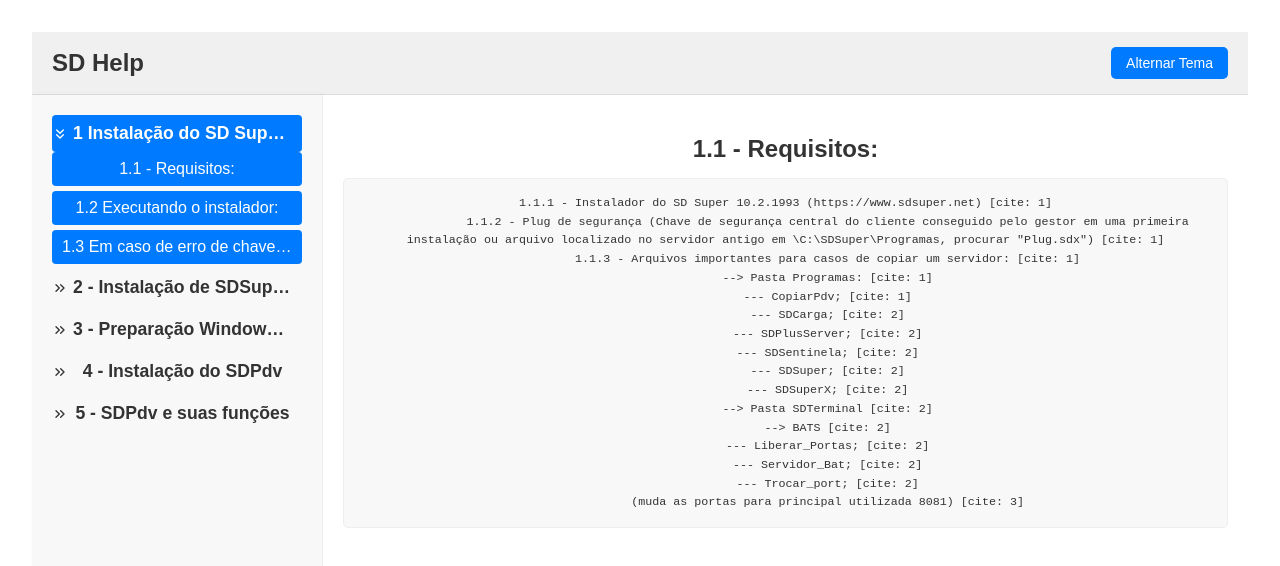
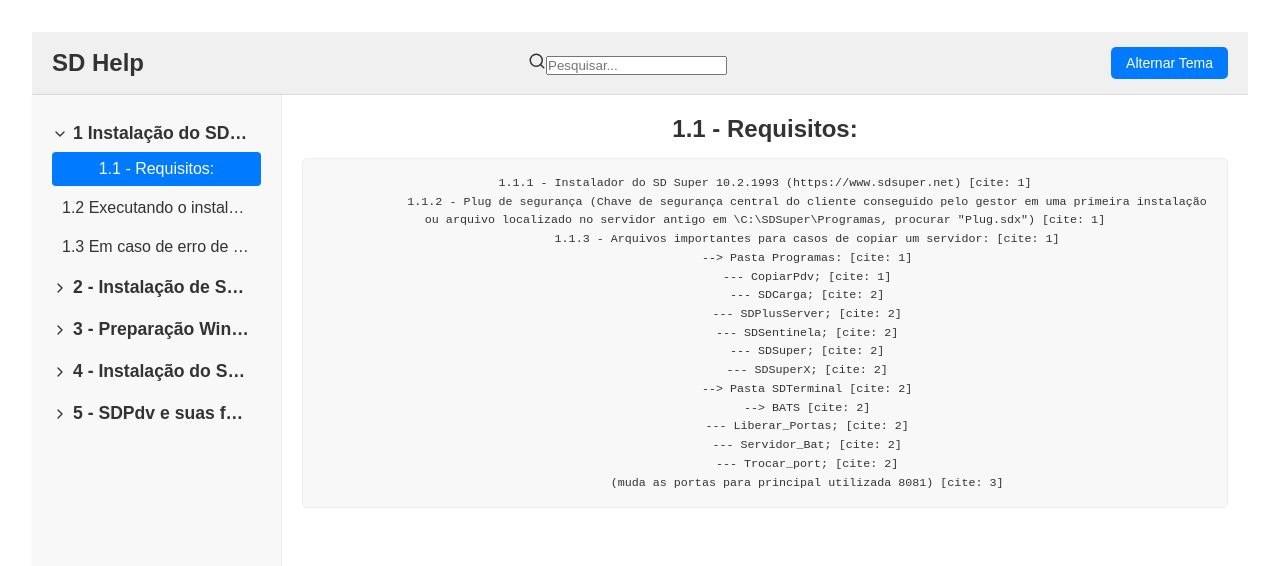
Before and after one commit to MarcioBADias/sd_help, a React (Vite) app: page / in a window 1280 px wide. Shown: the top 566 px of the page. Built offline with nearby package versions, Linux system fonts and the light colour scheme.

Commit message:
✅ Feature: Campo de Search no Header

```diff
--- a/src/app.jsx
+++ b/src/app.jsx
@@ -26,7 +26,11 @@
   }, [themeState.theme])
 
   useEffect(() => {
-    if (!navigationState.selectedItemId && documentationData.length > 0) {
+    if (
+      !navigationState.selectedItemId &&
+      !navigationState.searchTerm &&
+      documentationData.length > 0
+    ) {
       if (
         documentationData[0].content &&
         documentationData[0].content.length > 0
@@ -45,11 +49,15 @@
         })
       }
     }
-  }, [navigationState.selectedItemId])
+  }, [navigationState.selectedItemId, navigationState.searchTerm])
 
   return (
     <div className="app-container">
-      <Header dispatchTheme={dispatchTheme} />
+      <Header
+        dispatchTheme={dispatchTheme}
+        dispatchNavigation={dispatchNavigation}
+        searchTerm={navigationState.searchTerm}
+      />
       <div className="main-layout">
         <Sidebar
           navigationState={navigationState}
@@ -57,6 +65,7 @@
         />
         <Content
           selectedItemId={navigationState.selectedItemId}
+          searchTerm={navigationState.searchTerm}
           data={documentationData}
         />
       </div>
--- a/src/components/Content/index.jsx
+++ b/src/components/Content/index.jsx
@@ -1,6 +1,6 @@
 import React from 'react'
 
-const Content = ({ selectedItemId, data }) => {
+const Content = ({ selectedItemId, searchTerm, data }) => {
   const findItemById = (items, id) => {
     for (const item of items) {
       if (item.id === id) {
@@ -16,8 +16,6 @@
     return null
   }
 
-  const selectedItem = findItemById(data, selectedItemId)
-
   const renderContentWithBreaks = (text) => {
     if (!text) return null
     return text.split('\n').map((line, index) => (
@@ -28,9 +26,79 @@
     ))
   }
 
+  const filterData = (items, term) => {
+    if (!term) return []
+    const lowerCaseTerm = term.toLowerCase()
+    const results = []
+
+    items.forEach((item) => {
+      const titleMatches = item.title.toLowerCase().includes(lowerCaseTerm)
+      const textMatches =
+        item.text && item.text.toLowerCase().includes(lowerCaseTerm)
+
+      if (titleMatches || textMatches) {
+        results.push(item)
+      }
+
+      if (item.content) {
+        const subResults = filterData(item.content, term)
+        if (subResults.length > 0) {
+          if (
+            !titleMatches &&
+            !textMatches &&
+            !results.some((r) => r.id === item.id)
+          ) {
+            results.push({ ...item, content: subResults, isParentMatch: true })
+          } else {
+            results.push(...subResults)
+          }
+        }
+      }
+    })
+    return Array.from(new Map(results.map((item) => [item.id, item])).values())
+  }
+
+  const searchResults = searchTerm ? filterData(data, searchTerm) : []
+  const selectedItem = selectedItemId
+    ? findItemById(data, selectedItemId)
+    : null
+
   return (
     <main className="app-content">
-      {selectedItem ? (
+      {searchTerm && searchResults.length > 0 ? (
+        <>
+          <h2>Resultados da Busca para "{searchTerm}"</h2>
+          <div className="search-results-list">
+            {searchResults.map((result) => (
+              <div key={result.id} className="search-result-item">
+                <h3>{result.title}</h3>
+                {result.text && (
+                  <pre className="documentation-text">
+                    {renderContentWithBreaks(result.text)}
+                  </pre>
+                )}
+                {result.isParentMatch &&
+                  result.content &&
+                  result.content.map((subRes) => (
+                    <div key={subRes.id} className="search-result-sub-item">
+                      <h4>{subRes.title}</h4>
+                      {subRes.text && (
+                        <pre className="documentation-text">
+                          {renderContentWithBreaks(subRes.text)}
+                        </pre>
+                      )}
+                    </div>
+                  ))}
+              </div>
+            ))}
+          </div>
+        </>
+      ) : searchTerm && searchResults.length === 0 ? (
+        <>
+          <h2>Nenhum resultado encontrado para "{searchTerm}"</h2>
+          <p>Tente refinar sua busca.</p>
+        </>
+      ) : selectedItem ? (
         <>
           <h2>{selectedItem.title}</h2>
           <pre className="documentation-text">
@@ -41,12 +109,13 @@
         <>
           <h2>Bem-vindo ao SD Help!</h2>
           <p>
-            Navegue pelas seções à esquerda para encontrar informações sobre as
-            rotinas do sistema SD Informática.
+            Navegue pelas seções à esquerda ou use a barra de pesquisa para
+            encontrar informações sobre as rotinas do sistema SD Informática.
           </p>
         </>
       )}
     </main>
   )
 }
+
 export { Content }
--- a/src/components/Header/index.jsx
+++ b/src/components/Header/index.jsx
@@ -1,17 +1,32 @@
 import React from 'react'
+import { Search } from 'react-feather'
 
-const Header = ({ dispatchTheme }) => {
+const Header = ({ dispatchTheme, dispatchNavigation, searchTerm }) => {
+  const toggleTheme = () => {
+    dispatchTheme({ type: 'TOGGLE_THEME' })
+  }
+
+  const handleSearchChange = (event) => {
+    dispatchNavigation({ type: 'SET_SEARCH_TERM', payload: event.target.value })
+  }
+
   return (
     <header className="app-header">
-      <h1>SD Help</h1>
-      <button
-        onClick={() => dispatchTheme({ type: 'TOGGLE_THEME' })}
-        className="theme-toggle-button"
-      >
+      <h1 className="app-title">SD Help</h1>
+      <div className="search-bar">
+        <Search size={18} className="search-icon" />
+        <input
+          type="text"
+          placeholder="Pesquisar..."
+          value={searchTerm}
+          onChange={handleSearchChange}
+          className="search-input"
+        />
+      </div>
+      <button onClick={toggleTheme} className="theme-toggle-button">
         Alternar Tema
       </button>
     </header>
   )
 }
-
 export { Header }
--- a/src/components/Sidebar/index.jsx
+++ b/src/components/Sidebar/index.jsx
@@ -11,20 +11,7 @@
             key={section.id}
             item={section}
             level={0}
-            isExpanded={navigationState.expandedSections.includes(section.id)}
-            isSelected={
-              navigationState.selectedItemId === section.id ||
-              (section.content &&
-                section.content.some(
-                  (subItem) =>
-                    subItem.id === navigationState.selectedItemId ||
-                    (subItem.content &&
-                      subItem.content.some(
-                        (subSubItem) =>
-                          subSubItem.id === navigationState.selectedItemId,
-                      )),
-                ))
-            }
+            navigationState={navigationState}
             dispatchNavigation={dispatchNavigation}
           />
         ))}
--- a/src/components/SidebarItem/index.jsx
+++ b/src/components/SidebarItem/index.jsx
@@ -1,16 +1,15 @@
 import React from 'react'
-import { ChevronsDown, ChevronsRight } from 'react-feather'
+import { ChevronDown, ChevronRight } from 'react-feather'
 
-const SidebarItem = ({
-  item,
-  level,
-  isExpanded,
-  isSelected,
-  dispatchNavigation,
-}) => {
+const SidebarItem = ({ item, level, navigationState, dispatchNavigation }) => {
   const hasChildren = item.content && item.content.length > 0
+  const isExpanded = navigationState.expandedSections.includes(item.id)
+  const isSelected = navigationState.selectedItemId === item.id
 
   const handleItemClick = () => {
+    if (navigationState.searchTerm) {
+      dispatchNavigation({ type: 'SET_SEARCH_TERM', payload: '' })
+    }
     if (hasChildren) {
       dispatchNavigation({ type: 'TOGGLE_SECTION', payload: item.id })
     } else {
@@ -27,11 +26,7 @@
     <li className={itemClassName}>
       <div className="sidebar-item-header" onClick={handleItemClick}>
         {hasChildren &&
-          (isExpanded ? (
-            <ChevronsDown size={16} />
-          ) : (
-            <ChevronsRight size={16} />
-          ))}
+          (isExpanded ? <ChevronDown size={16} /> : <ChevronRight size={16} />)}
         <span className="sidebar-item-title">{item.title}</span>
       </div>
       {hasChildren && isExpanded && (
@@ -39,15 +34,10 @@
           {item.content.map((subItem) => (
             <SidebarItem
               key={subItem.id}
-              item={{ ...subItem, parentId: item.id }} // Passa o ID do pai para subitens
+              item={{ ...subItem, parentId: item.id }}
               level={level + 1}
-              isExpanded={
-                isExpanded && subItem.id === dispatchNavigation.expandedSections
-              } // Mock para evitar erro antes da implementação real
-              isSelected={
-                isSelected && subItem.id === dispatchNavigation.selectedItemId
-              } // Mock
-              dispatchNavigation={dispatchNavigation} // Passa o dispatch completo
+              navigationState={navigationState}
+              dispatchNavigation={dispatchNavigation}
             />
           ))}
         </ul>
--- a/src/reducers/navigationReducer.js
+++ b/src/reducers/navigationReducer.js
@@ -1,6 +1,7 @@
 const initialNavigationState = {
   selectedItemId: null,
   expandedSections: [],
+  searchTerm: '',
 }
 
 function navigationReducer(state, action) {
@@ -8,6 +9,7 @@
     return {
       ...state,
       selectedItemId: action.payload.id,
+      searchTerm: '',
       expandedSections: state.expandedSections.includes(action.payload.parentId)
         ? state.expandedSections
         : [...state.expandedSections, action.payload.parentId].filter(Boolean),
@@ -23,6 +25,13 @@
         : [...state.expandedSections, sectionId],
     }
   }
+  if (action.type === 'SET_SEARCH_TERM') {
+    return {
+      ...state,
+      searchTerm: action.payload,
+      selectedItemId: null,
+    }
+  }
   return state
 }
 
--- a/src/styles/global.css
+++ b/src/styles/global.css
@@ -8,6 +8,12 @@
   --content-bg-light: #fff;
   --link-color-light: #007bff;
   --link-hover-light: #0056b3;
+}
+
+* {
+  box-sizing: border-box;
+  margin: 0;
+  padding: 0;
 }
 
 body.light {
@@ -105,7 +111,9 @@
   color: var(--text-color-dark);
 }
 
-html, body, #root {
+html,
+body,
+#root {
   margin: 0;
   padding: 0;
   box-sizing: border-box;
```
